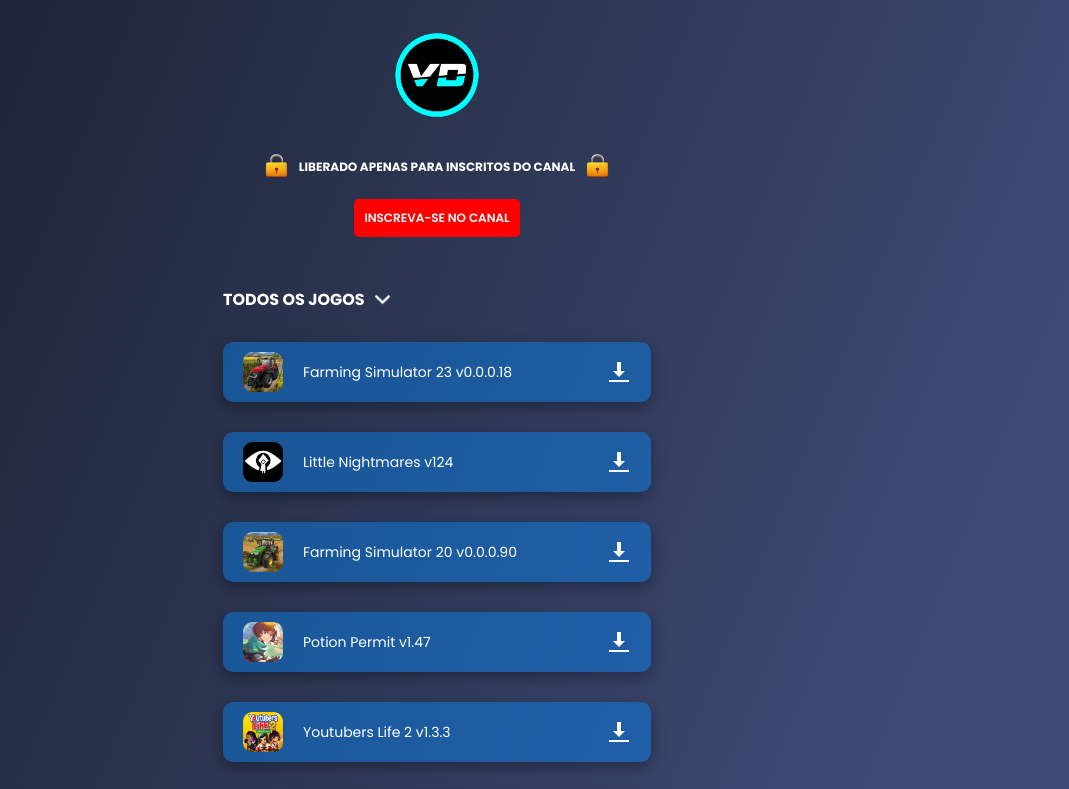
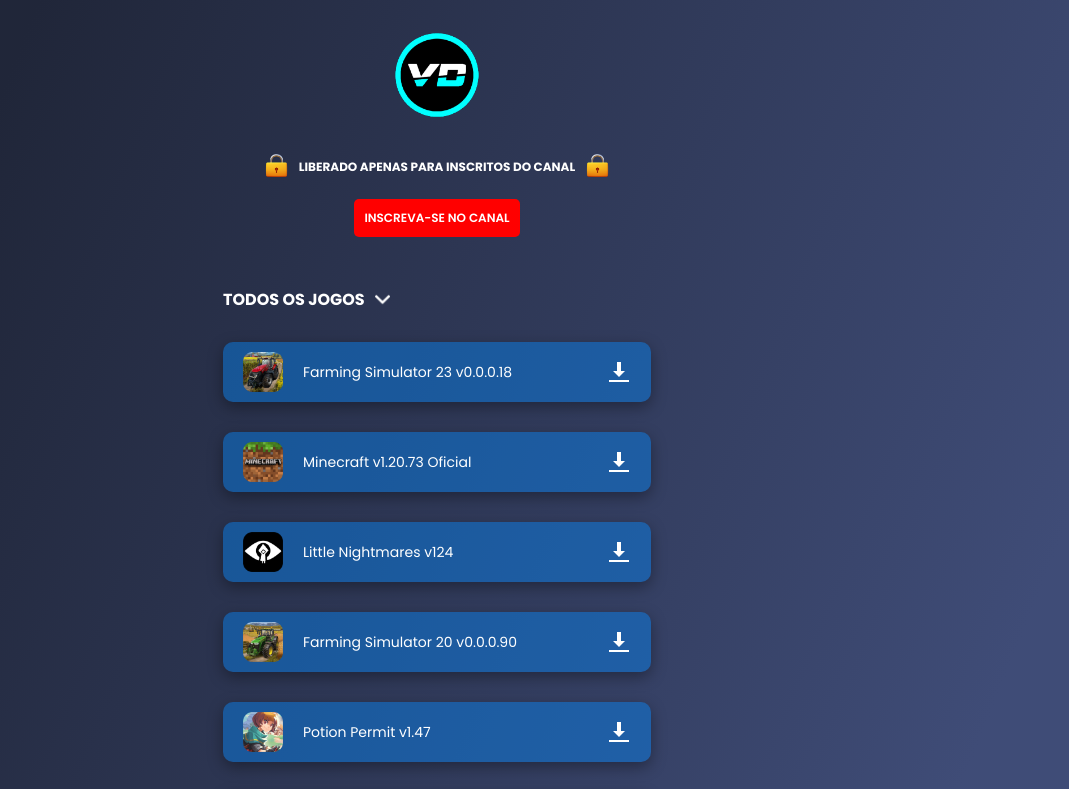
Before and after one commit to venfdroid/canal-venf-droid-yt, a plain HTML site: page index.html in a window 1280 px wide. Shown: the top 789 px of the page, without its empty margins (203-1272 px from the left). Drawn offline with Linux system fonts and the light colour scheme.

Commit message:
atualização

```diff
--- a/index.html
+++ b/index.html
@@ -39,6 +39,18 @@
                     <div class="logo-nome">
                         <img src="imagens/logos/farming-simulator-23-logo.png" alt="Logo Farming Simulator 23" class="jogo-logo">
                         <p class="jogo-nome">Farming Simulator 23 v0.0.0.18</p>
+                    </div>
+                    <img src="imagens/icone/icone-baixar.png" alt="Logo Baixar" class="jogo-baixar">
+                </a>
+            </div>
+
+<!-- MINECRAFT -->
+
+            <div class="jogo">
+                <a href="https://bit.ly/4af7mYz">
+                    <div class="logo-nome">
+                        <img src="imagens/logos/minecraft-logo.png" alt="Logo Minecraft" class="jogo-logo">
+                        <p class="jogo-nome">Minecraft v1.20.73 Oficial</p>
                     </div>
                     <img src="imagens/icone/icone-baixar.png" alt="Logo Baixar" class="jogo-baixar">
                 </a>
```
